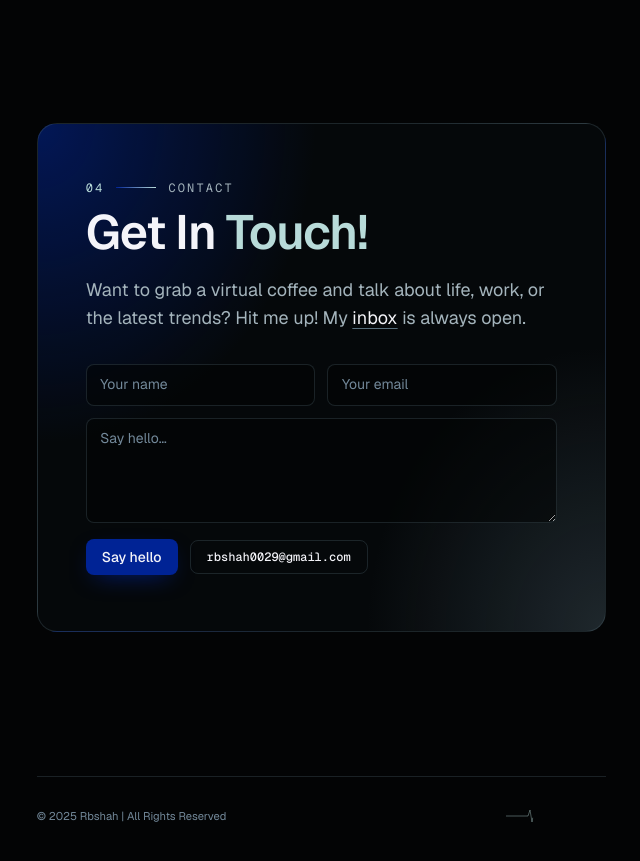
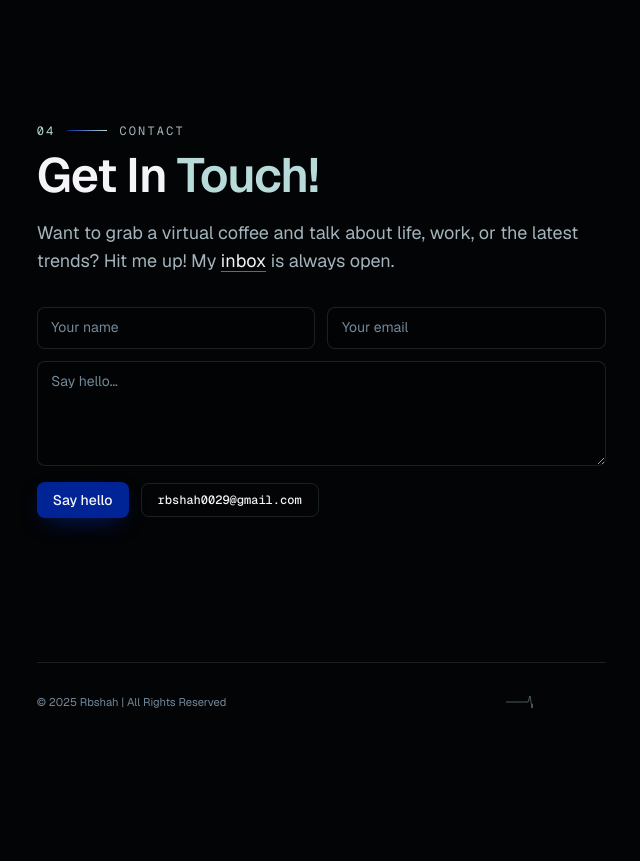
Before and after one commit to rbshah29/port, a Nuxt app: page / in a window 1280 px wide. Shown: the part 4340-5201 px from the top of the page, without its empty margins (562-1202 px from the left). After the commit the page ends 5097 px from the top, so only its background shows below. Built offline with nearby package versions, Linux system fonts and the light colour scheme.

Commit message:
Updated styling

```diff
--- a/components/Contact.vue
+++ b/components/Contact.vue
@@ -1,5 +1,5 @@
 <template>
-  <section id="contact" class="contact reveal px-6 py-14 sm:px-12">
+  <section id="contact" class="reveal">
     <p class="eyebrow flex items-center gap-3">
       <span>04</span>
       <span class="h-px w-10" style="background: linear-gradient(90deg, var(--imperial), var(--mint))"></span>
@@ -63,17 +63,6 @@ const send = async () => {
 </script>
 
 <style scoped>
-.contact {
-  position: relative;
-  overflow: hidden;
-  border-radius: 1.25rem;
-  border: 1px solid var(--line);
-  background:
-    radial-gradient(70% 90% at 0% 0%, rgba(0, 35, 149, 0.55), transparent 70%),
-    radial-gradient(60% 80% at 100% 100%, rgba(88, 111, 124, 0.3), transparent 70%),
-    #05080a;
-}
-
 .field {
   width: 100%;
   border-radius: 0.5rem;
```
